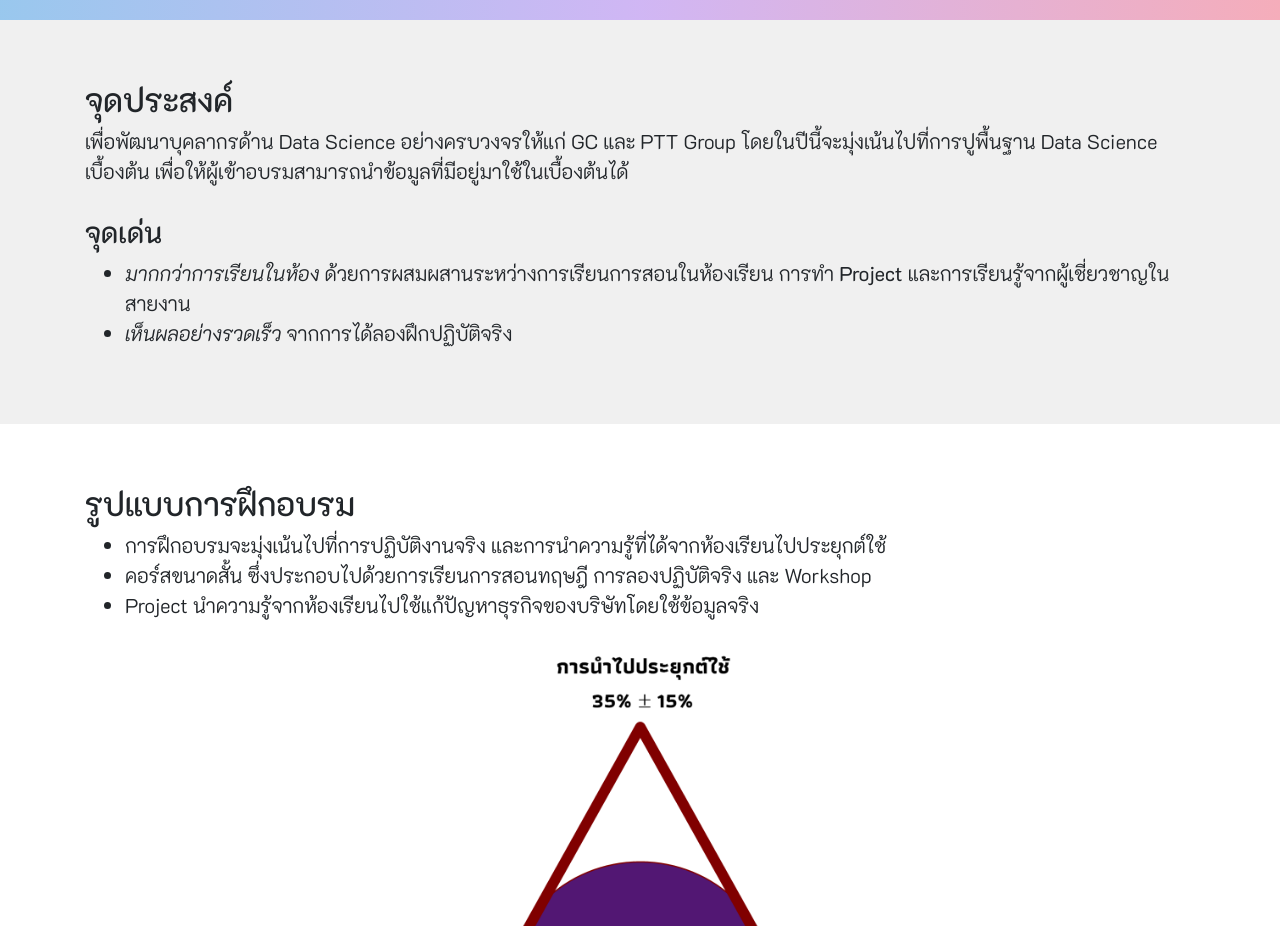
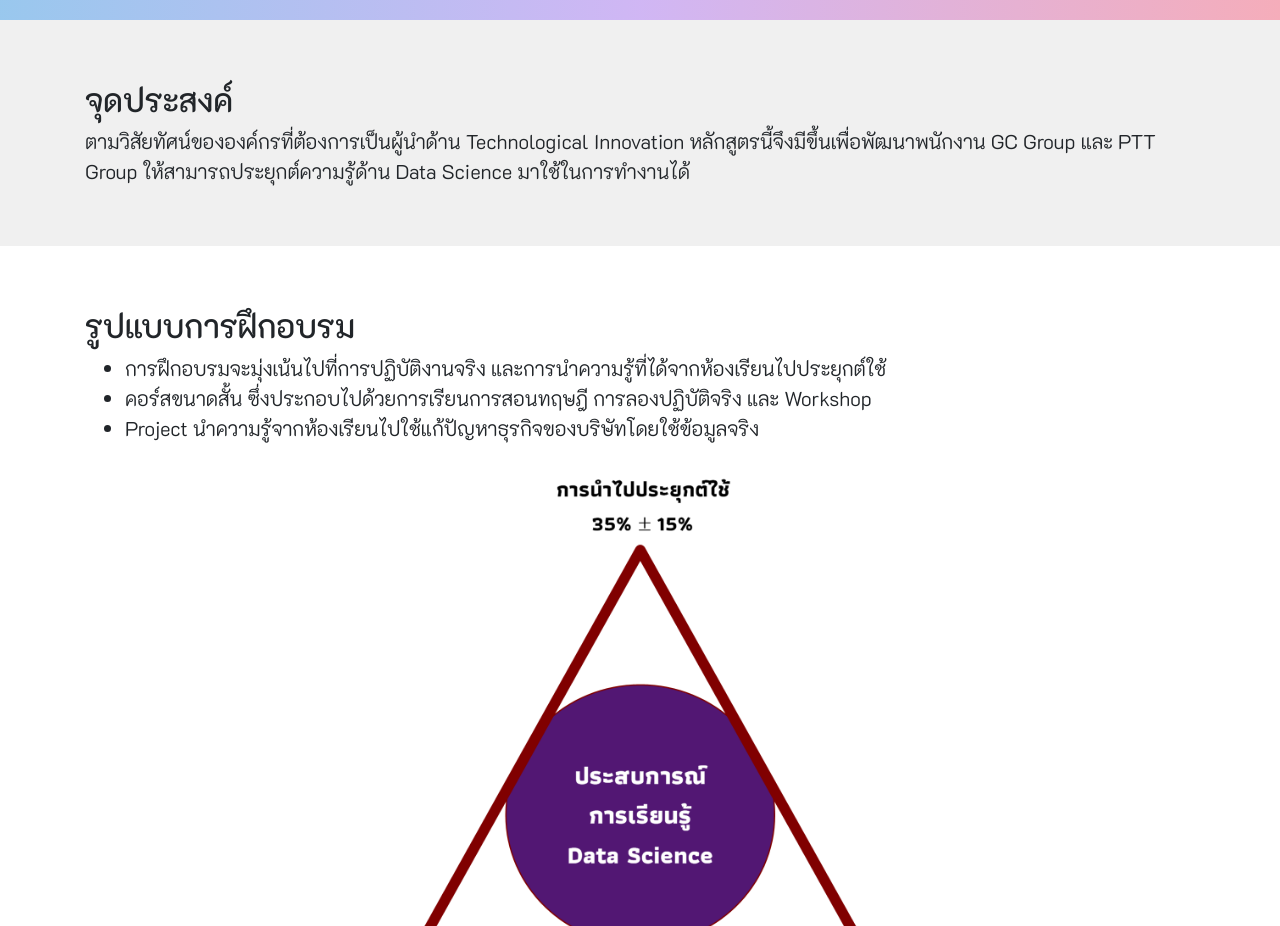
Before and after one commit to gc-vistec/gc-vistec.github.io, a Vue app: page / in a window 1280 px wide. Shown: the part 780-1706 px from the top of the page. Built offline with nearby package versions, Linux system fonts and the light colour scheme; what vue-scrollactive, vuetable-2 would draw is missing.

Commit message:
Update objectives

```diff
--- a/src/components/Home/Objectives.vue
+++ b/src/components/Home/Objectives.vue
@@ -9,9 +9,9 @@
         </div>
         <div class="col-lg-12 mx-auto lead">
           <!-- <h3>Requirements</h3> -->
-          เพื่อพัฒนาบุคลากรด้าน Data Science อย่างครบวงจรให้แก่ GC และ PTT Group โดยในปีนี้จะมุ่งเน้นไปที่การปูพื้นฐาน Data Science เบื้องต้น เพื่อให้ผู้เข้าอบรมสามารถนำข้อมูลที่มีอยู่มาใช้ในเบื้องต้นได้
-          <br><br>
-          <h3>จุดเด่น</h3>
+          ตามวิสัยทัศน์ขององค์กรที่ต้องการเป็นผู้นำด้าน Technological Innovation หลักสูตรนี้จึงมีขึ้นเพื่อพัฒนาพนักงาน GC Group และ PTT Group ให้สามารถประยุกต์ความรู้ด้าน Data Science มาใช้ในการทำงานได้
+          <!-- <br><br> -->
+          <!-- <h3>จุดเด่น</h3>
           <ul>
             <li>
               <i>มากกว่าการเรียนในห้อง</i> ด้วยการผสมผสานระหว่างการเรียนการสอนในห้องเรียน การทำ <b>Project</b> และการเรียนรู้จากผู้เชี่ยวชาญในสายงาน
@@ -19,7 +19,7 @@
             <li>
               <i>เห็นผลอย่างรวดเร็ว</i> จากการได้ลองฝึกปฏิบัติจริง
             </li>
-          </ul>
+          </ul> -->
         </div>
         <!-- <div class="col-md-12 text-right">
           <h2 class="font-weight-bold"><a href="https://goo.gl/forms/gyV9bOPdw0UVpcPy1">Apply now <i class="fa fa-external-link"></i></a></h2>
```
